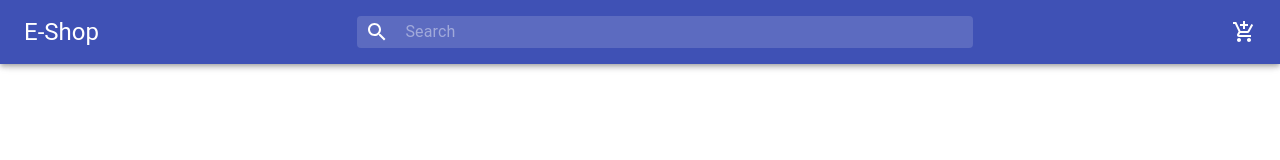
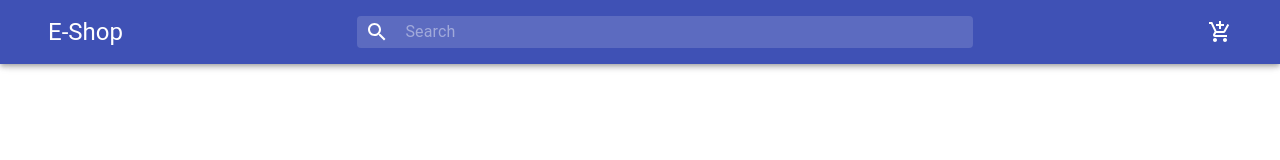
Before and after one commit to RKarkee/E-shop, a React (Create React App) app: page / in a window 1280 px wide. Shown: the top 160 px of the page. Built offline with nearby package versions, Linux system fonts and the light colour scheme.

Commit message:
header updated

```diff
--- a/src/Components/Header.js
+++ b/src/Components/Header.js
@@ -18,7 +18,8 @@ const useStyles = makeStyles((theme) => ({
     top:0,
   },
   logo:{
-    display:"block"
+    display:"block",
+    marginLeft: theme.spacing(3),
   },
 
   search: {
@@ -59,6 +60,11 @@ icons:{
       display:"none",
     }
   },
+  cartIcon:{
+    direction:"flex",
+    alignItems:"center",
+    marginRight:theme.spacing(3)
+  }
 }
 ));
 
@@ -76,7 +82,7 @@ function Header() {
         </div>
         <div className={classes.icons}>
           <Search className={classes.searchButton} onClick={()=>setOpen(true)} />
-          <AddShoppingCartIcon />
+          <AddShoppingCartIcon className={classes.cartIcon} />
         </div>
       </Toolbar>
     </AppBar>
--- a/src/redux/actions/ProductActions.js
+++ b/src/redux/actions/ProductActions.js
@@ -1,4 +1,4 @@
-import {SET_PRODUCTS, SELECTED_PRODUCTS,REMOVE_SELECTED_PRODUCT} from '../constants/Types'
+import {SET_PRODUCTS, SELECTED_PRODUCTS,REMOVE_SELECTED_PRODUCT} from '../constants/types'
 
 export const setProducts = (products) => ({
   type: SET_PRODUCTS,
```
